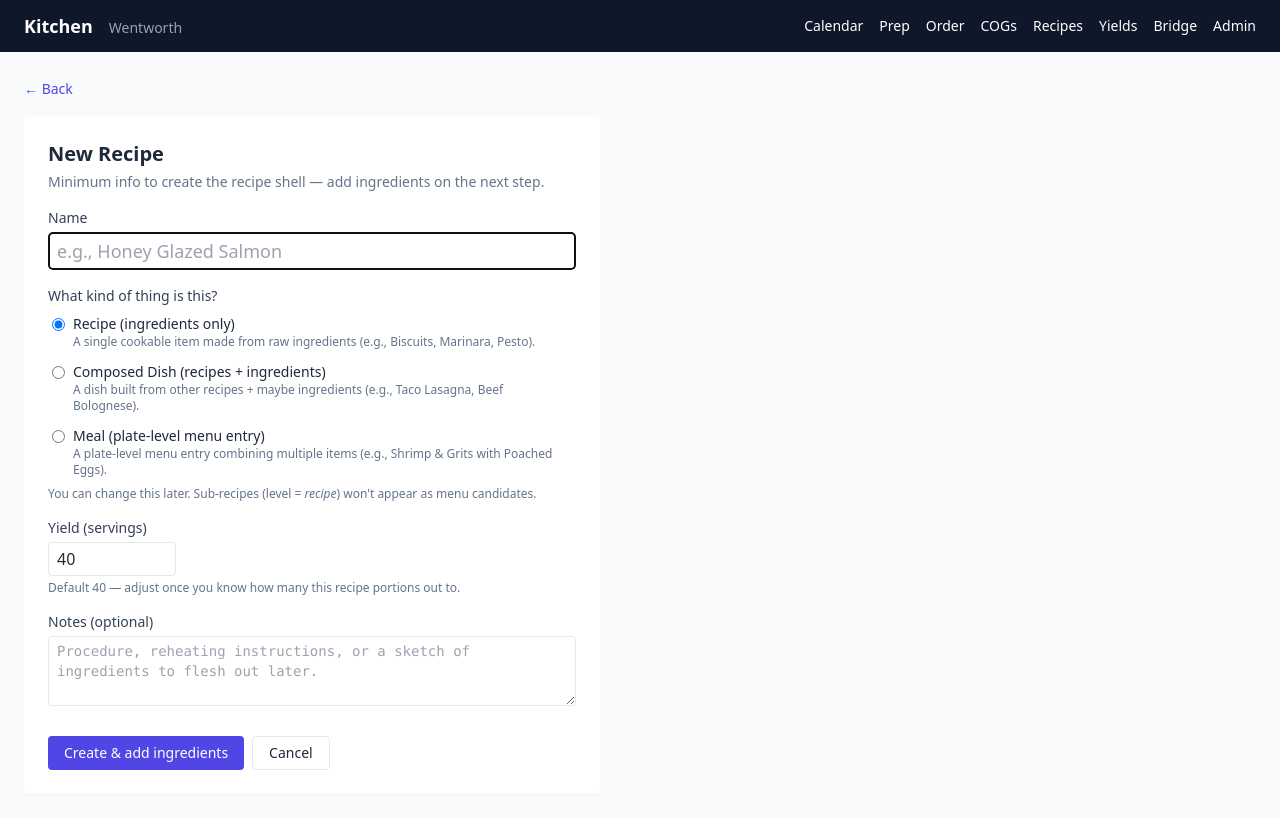
After one commit to seanwil789/Inventory-Management-Project, a Django app: page /recipe/new/ in a window 1280 px wide. The commit adds this page. Run offline with Django 5.2, Linux system fonts and the light colour scheme; some libraries are stand-ins or nearby versions.

Commit message:
Add inline recipe creation (demo T1 #2 slice B)
New /recipe/new/ endpoint for on-the-fly recipe creation from menu
context. Form fields: name, level (recipe/composed_dish/meal with
descriptions + smart pre-selection), yield, notes.

Smart level pre-selection:
- 3+ words OR contains " with " → meal (plate-level)
- Otherwise → recipe (component)
User confirms via radio — never silent.

Querystring parameters:
- ?prefill_name=<dish> populates name field
- ?link_menu=<id> re-links that menu to the new recipe after save

Menu form adds "+ New Recipe" button next to dish_freetext input;
click picks up the current input value and passes it as prefill_name.
After save, success message, redirect to recipe_edit so Sean can add
ingredients.

Error handling: duplicate-name, missing name, invalid level. Errors
render back in the form preserving entered values.

Still TODO: slice C (V2 button), slice B polish (modal instead of
separate page, HTMX swap back into menu form).

Co-Authored-By: Claude Opus 4.7 (1M context) <noreply@anthropic.com>

```diff
--- /dev/null
+++ b/myapp/templates/myapp/recipe_new.html
@@ -0,0 +1,82 @@
+{% extends 'myapp/base.html' %}
+{% block title %}New Recipe{% endblock %}
+
+{% block content %}
+<div class="max-w-xl">
+  <a href="{% url 'recipe_list' %}" class="text-sm text-indigo-600 hover:underline">&larr; Back</a>
+
+  <div class="mt-4 bg-white rounded shadow-sm p-6">
+    <h1 class="text-xl font-bold mb-1">New Recipe</h1>
+    <p class="text-sm text-slate-500 mb-4">
+      Minimum info to create the recipe shell — add ingredients on the next step.
+    </p>
+
+    <form method="post" class="space-y-4">
+      {% csrf_token %}
+      {% if link_menu_id %}
+        <input type="hidden" name="link_menu" value="{{ link_menu_id }}">
+      {% endif %}
+
+      <!-- Name -->
+      <div>
+        <label class="block text-sm font-medium text-slate-700 mb-1">Name</label>
+        <input type="text" name="name" value="{{ prefill_name }}" autofocus required
+               class="border rounded px-2 py-1 w-full text-lg"
+               placeholder="e.g., Honey Glazed Salmon">
+        {% if errors.name %}<div class="text-sm text-red-600 mt-1">{{ errors.name }}</div>{% endif %}
+      </div>
+
+      <!-- Level (ontology) -->
+      <div>
+        <label class="block text-sm font-medium text-slate-700 mb-1">What kind of thing is this?</label>
+        <div class="space-y-1">
+          {% for key, label in levels %}
+            <label class="flex items-start gap-2 cursor-pointer hover:bg-slate-50 rounded p-1">
+              <input type="radio" name="level" value="{{ key }}"
+                     {% if level == key %}checked{% endif %}
+                     class="mt-1">
+              <div class="text-sm">
+                <div class="font-medium text-slate-800">{{ label }}</div>
+                <div class="text-xs text-slate-500">
+                  {% if key == 'recipe' %}
+                    A single cookable item made from raw ingredients (e.g., Biscuits, Marinara, Pesto).
+                  {% elif key == 'composed_dish' %}
+                    A dish built from other recipes + maybe ingredients (e.g., Taco Lasagna, Beef Bolognese).
+                  {% else %}
+                    A plate-level menu entry combining multiple items (e.g., Shrimp &amp; Grits with Poached Eggs).
+                  {% endif %}
+                </div>
+              </div>
+            </label>
+          {% endfor %}
+        </div>
+        {% if errors.level %}<div class="text-sm text-red-600 mt-1">{{ errors.level }}</div>{% endif %}
+        <p class="text-xs text-slate-500 mt-1">
+          You can change this later. Sub-recipes (level = <em>recipe</em>) won't appear as menu candidates.
+        </p>
+      </div>
+
+      <!-- Yield -->
+      <div>
+        <label class="block text-sm font-medium text-slate-700 mb-1">Yield (servings)</label>
+        <input type="number" name="yield_servings" value="{{ yield_servings }}"
+               min="1" class="border rounded px-2 py-1 w-32">
+        <p class="text-xs text-slate-500 mt-1">Default 40 — adjust once you know how many this recipe portions out to.</p>
+      </div>
+
+      <!-- Notes -->
+      <div>
+        <label class="block text-sm font-medium text-slate-700 mb-1">Notes (optional)</label>
+        <textarea name="notes" rows="3"
+                  class="border rounded px-2 py-1 w-full font-mono text-sm"
+                  placeholder="Procedure, reheating instructions, or a sketch of ingredients to flesh out later.">{{ notes }}</textarea>
+      </div>
+
+      <div class="flex gap-2 pt-2">
+        <button type="submit" class="px-4 py-1.5 bg-indigo-600 text-white text-sm rounded hover:bg-indigo-700">Create &amp; add ingredients</button>
+        <a href="{% url 'calendar_current' %}" class="px-4 py-1.5 bg-white border text-sm rounded hover:bg-slate-50">Cancel</a>
+      </div>
+    </form>
+  </div>
+</div>
+{% endblock %}
--- a/myapp/urls.py
+++ b/myapp/urls.py
@@ -23,6 +23,7 @@ urlpatterns = [
     path('order-guide/',                    views.order_guide,         name='order_guide'),
     path('display/',                        views.kitchen_display,     name='kitchen_display'),
     path('recipes/',                        views.recipe_list,         name='recipe_list'),
+    path('recipe/new/',                     views.recipe_new,          name='recipe_new'),
     path('recipe/<int:recipe_id>/',         views.recipe_detail,       name='recipe_detail'),
     path('recipe/<int:recipe_id>/edit/',    views.recipe_edit,         name='recipe_edit'),
     path('yields/',                         views.yield_list,          name='yield_list'),
--- a/myapp/views.py
+++ b/myapp/views.py
@@ -859,6 +859,81 @@ def recipe_edit(request, recipe_id: int):
     })
 
 
+def recipe_new(request):
+    """Minimum-viable inline recipe creation. Fields: name, level, yield, notes.
+    On save: redirect to recipe_edit so ingredients can be added.
+
+    Supports ?prefill_name=... (used when linking from menu form) and
+    ?link_menu=<id> (re-links that menu to the new recipe after save)."""
+    from .models import LEVEL_CHOICES
+
+    prefill_name = (request.GET.get('prefill_name') or '').strip()
+    link_menu_id = request.GET.get('link_menu')
+
+    if request.method == 'POST':
+        name = (request.POST.get('name') or '').strip()
+        level = request.POST.get('level') or 'meal'
+        try:
+            yield_servings = int(request.POST.get('yield_servings') or 40)
+        except ValueError:
+            yield_servings = 40
+        notes = (request.POST.get('notes') or '').strip()
+        post_link_menu_id = request.POST.get('link_menu') or link_menu_id
+
+        errors = {}
+        if not name:
+            errors['name'] = 'Name is required.'
+        elif Recipe.objects.filter(name__iexact=name).exists():
+            errors['name'] = f'A recipe named "{name}" already exists — pick a different name.'
+        if level not in dict(LEVEL_CHOICES):
+            errors['level'] = 'Pick a valid level.'
+
+        if errors:
+            return render(request, 'myapp/recipe_new.html', {
+                'prefill_name': name, 'level': level,
+                'yield_servings': yield_servings, 'notes': notes,
+                'link_menu_id': post_link_menu_id,
+                'levels': LEVEL_CHOICES,
+                'errors': errors,
+            })
+
+        recipe = Recipe.objects.create(
+            name=name, level=level,
+            yield_servings=yield_servings, notes=notes,
+        )
+
+        # Link back to a menu if requested
+        if post_link_menu_id:
+            try:
+                menu = Menu.objects.get(pk=int(post_link_menu_id))
+                menu.recipe = recipe
+                menu.save(update_fields=['recipe'])
+                messages.success(request, f'Created "{name}" and linked to {menu.date} {menu.get_meal_slot_display()}. Add ingredients below.')
+            except (Menu.DoesNotExist, ValueError):
+                messages.success(request, f'Created "{name}". Add ingredients below.')
+        else:
+            messages.success(request, f'Created "{name}". Add ingredients below.')
+
+        return redirect(reverse('recipe_edit', args=[recipe.id]))
+
+    # GET: render empty form
+    # Pre-select level: if prefill_name looks like a meal-level name (has "with" or multi-word),
+    # suggest 'meal'. Otherwise 'recipe'. Never silent — user confirms.
+    suggested_level = 'meal' if (
+        prefill_name and (' with ' in prefill_name.lower() or len(prefill_name.split()) >= 3)
+    ) else 'recipe'
+
+    return render(request, 'myapp/recipe_new.html', {
+        'prefill_name': prefill_name,
+        'level': suggested_level,
+        'yield_servings': 40,
+        'notes': '',
+        'link_menu_id': link_menu_id,
+        'levels': LEVEL_CHOICES,
+        'errors': {},
+    })
+
+
 def yield_list(request):
     q = (request.GET.get('q') or '').strip()
     section = (request.GET.get('section') or '').strip()
```
Also changed, not shown: myapp/templates/myapp/menu_form.html (+10 -1 lines).
